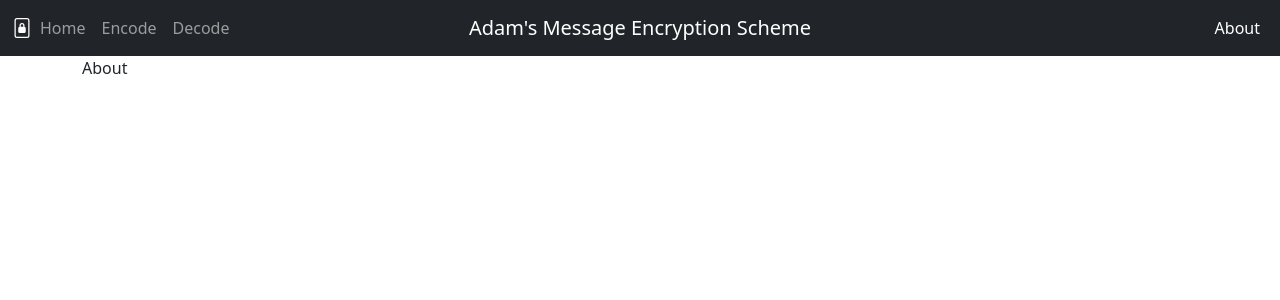
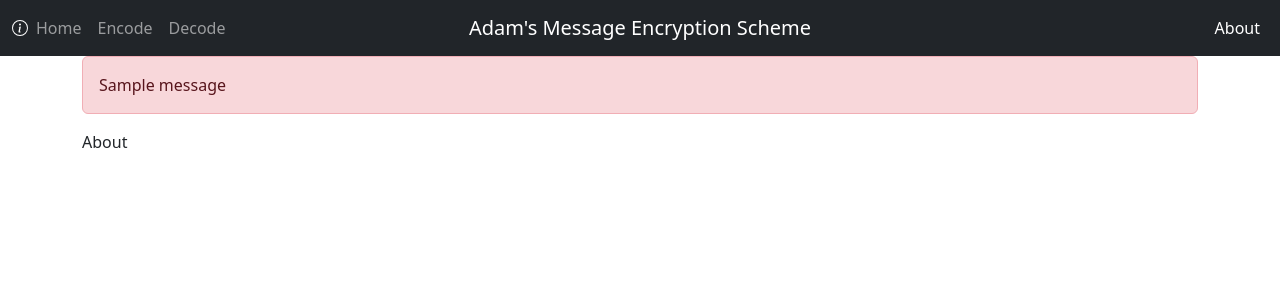
Before and after one commit to adam-bartholomew/encode-message, a Flask app: page /about in a window 1280 px wide. Shown: the top 300 px of the page. Run offline with Flask 3, Linux system fonts and the light colour scheme; one stand-in notice (Sample message) is shown; parts of the project's set-up code (start-up, migrations or seed data) failed here and were passed over; some libraries are stand-ins or nearby versions.

Commit message:
Add icons for each page. Add flash messages. Used redirect when clearing form instead of render_template. Add hover text to nav items.

```diff
--- a/app.py
+++ b/app.py
@@ -28,33 +28,40 @@ def index():
 
 @app.route('/encode', methods=('GET', 'POST'))
 def encode():
-    template = 'encode.html'
+    page_name = "encode"
+    page_template = f"{page_name}.html"
+
     if request.method == 'POST':
         if request.form.get('encodeSubmit') == 'Submit':
             msg = request.form.get('inputMessage')
             if msg:
                 main.log.info(f"submitting encode form with message: {msg}")
                 encoded_msg = msg + "\n-----------------------" + main.encode(msg)
-                return render_template(template, encoded_message=encoded_msg)
+                return render_template(page_template, encoded_message=encoded_msg)
+            else:
+                flash("Please enter a message to encode.")
         if request.form.get('encodeClear') == 'Clear':
             main.log.info("Clearing encode form.")
-            return render_template(template)
-    return render_template(template)
+            return redirect(url_for(page_name))
+    return render_template(page_template)
 
 
 @app.route('/decode', methods=('GET', 'POST'))
 def decode():
-    template = 'decode.html'
+    page_name = "decode"
+    page_template = f"{page_name}.html"
     if request.method == 'POST':
         if request.form.get('decodeSubmit') == 'Submit':
             msg = request.form.get('inputMessage')
             if msg:
                 main.log.info(f"Submitting decode form with msg: {msg}")
                 decoded_msg = msg + "\n-----------------------\n" + main.decode(msg)
-                return render_template(template, decoded_message=decoded_msg)
+                return render_template(page_template, decoded_message=decoded_msg)
+            else:
+                flash("Please enter a message to decode.")
         if request.form.get('decodeClear') == 'Clear':
             main.log.info("Clearing decode form.")
-            return render_template(template)
+            return redirect(url_for(page_name))
 
     return render_template('decode.html')
 
--- a/templates/about.html
+++ b/templates/about.html
@@ -3,5 +3,4 @@
 
 {% block content %}
 <p>About</p>
-
 {% endblock %}
--- a/templates/base.html
+++ b/templates/base.html
@@ -1,13 +1,13 @@
 <!doctype html>
 {% set nav_bar_left = [
-    ('/', 'index', 'Home'),
-    ('/encode', 'encode', 'Encode'),
-    ('/decode', 'decode', 'Decode')
+    ('/', 'index', 'Home', 'Go to the welcome page'),
+    ('/encode', 'encode', 'Encode', 'Encode a message'),
+    ('/decode', 'decode', 'Decode', 'Decode a message')
 ] -%}
 {% set nav_bar_right = [
-    ('/about', 'about', 'About')
+    ('/about', 'about', 'About', 'Bonus information')
 ] -%}
-{% set active_page = active_page|default('idnex') -%}
+{% set active_page = active_page|default('index') -%}
 <html lang="en">
   <head>
     <!-- Required meta tags -->
@@ -31,34 +31,49 @@
                 <span class="navbar-toggler-icon"></span>
             </button>
             <!--Navbar Image-->
-            <svg xmlns="http://www.w3.org/2000/svg" width="20" height="20" fill="white" class="bi bi-file-lock2" viewBox="0 0 16 16">
-              <path d="M8 5a1 1 0 0 1 1 1v1H7V6a1 1 0 0 1 1-1zm2 2.076V6a2 2 0 1 0-4 0v1.076c-.54.166-1 .597-1 1.224v2.4c0 .816.781 1.3 1.5 1.3h3c.719 0 1.5-.484 1.5-1.3V8.3c0-.627-.46-1.058-1-1.224z"/>
-              <path d="M4 0a2 2 0 0 0-2 2v12a2 2 0 0 0 2 2h8a2 2 0 0 0 2-2V2a2 2 0 0 0-2-2H4zm0 1h8a1 1 0 0 1 1 1v12a1 1 0 0 1-1 1H4a1 1 0 0 1-1-1V2a1 1 0 0 1 1-1z"/>
-            </svg>
+            {% if active_page == "encode" %}
+                <svg xmlns="http://www.w3.org/2000/svg" width="16" height="16" fill="white" class="bi bi-file-lock2" viewBox="0 0 16 16">
+                    <path d="M8 5a1 1 0 0 1 1 1v1H7V6a1 1 0 0 1 1-1zm2 2.076V6a2 2 0 1 0-4 0v1.076c-.54.166-1 .597-1 1.224v2.4c0 .816.781 1.3 1.5 1.3h3c.719 0 1.5-.484 1.5-1.3V8.3c0-.627-.46-1.058-1-1.224z"/>
+                    <path d="M4 0a2 2 0 0 0-2 2v12a2 2 0 0 0 2 2h8a2 2 0 0 0 2-2V2a2 2 0 0 0-2-2H4zm0 1h8a1 1 0 0 1 1 1v12a1 1 0 0 1-1 1H4a1 1 0 0 1-1-1V2a1 1 0 0 1 1-1z"/>
+                </svg>
+            {% elif active_page == "decode" %}
+                <svg xmlns="http://www.w3.org/2000/svg" width="16" height="16" fill="white" class="bi bi-unlock" viewBox="0 0 16 16">
+                    <path d="M11 1a2 2 0 0 0-2 2v4a2 2 0 0 1 2 2v5a2 2 0 0 1-2 2H3a2 2 0 0 1-2-2V9a2 2 0 0 1 2-2h5V3a3 3 0 0 1 6 0v4a.5.5 0 0 1-1 0V3a2 2 0 0 0-2-2zM3 8a1 1 0 0 0-1 1v5a1 1 0 0 0 1 1h6a1 1 0 0 0 1-1V9a1 1 0 0 0-1-1H3z"/>
+                </svg>
+            {% elif active_page == "about" %}
+                <svg xmlns="http://www.w3.org/2000/svg" width="16" height="16" fill="white" class="bi bi-info-circle" viewBox="0 0 16 16">
+                    <path d="M8 15A7 7 0 1 1 8 1a7 7 0 0 1 0 14zm0 1A8 8 0 1 0 8 0a8 8 0 0 0 0 16z"/>
+                    <path d="m8.93 6.588-2.29.287-.082.38.45.083c.294.07.352.176.288.469l-.738 3.468c-.194.897.105 1.319.808 1.319.545 0 1.178-.252 1.465-.598l.088-.416c-.2.176-.492.246-.686.246-.275 0-.375-.193-.304-.533L8.93 6.588zM9 4.5a1 1 0 1 1-2 0 1 1 0 0 1 2 0z"/>
+                </svg>
+            {% else %}
+                <svg xmlns="http://www.w3.org/2000/svg" width="16" height="16" fill="white" class="bi bi-house-door" viewBox="0 0 16 16">
+                    <path d="M8.354 1.146a.5.5 0 0 0-.708 0l-6 6A.5.5 0 0 0 1.5 7.5v7a.5.5 0 0 0 .5.5h4.5a.5.5 0 0 0 .5-.5v-4h2v4a.5.5 0 0 0 .5.5H14a.5.5 0 0 0 .5-.5v-7a.5.5 0 0 0-.146-.354L13 5.793V2.5a.5.5 0 0 0-.5-.5h-1a.5.5 0 0 0-.5.5v1.293L8.354 1.146ZM2.5 14V7.707l5.5-5.5 5.5 5.5V14H10v-4a.5.5 0 0 0-.5-.5h-3a.5.5 0 0 0-.5.5v4H2.5Z"/>
+                </svg>
+            {% endif %}
 
-            <!--Navbar contents-->
+            <!--Navbar items-->
             <div class="collapse navbar-collapse" id="navbarNav">
                 <ul id="navigation" class="navbar-nav">
-                    {% for href, id, caption in nav_bar_left %}
-                    {% if id == active_page %}
-                        {% set row_class = "nav-link active" %}
-                    {% else %}
-                        {% set row_class = "nav-link" %}
-                    {%endif %}
-                    <li class="nav-item">
-                        <a class="{{ row_class }}" href="{{ href|e }}">{{ caption|e }}</a>
-                    </li>
-                    {% endfor %}
-                </ul>
-                <ul class="navbar-nav ms-auto">
-                    {% for href, id, caption in nav_bar_right %}
+                    {% for href, id, caption, hover in nav_bar_left %}
                     {% if id == active_page %}
                         {% set row_class = "nav-link active" %}
                     {% else %}
                         {% set row_class = "nav-link" %}
                     {% endif %}
                     <li class="nav-item">
-                        <a class="{{ row_class }}" href="{{ href|e }}" data-bs-target="#myModal" data-bs-toggle="modal">{{ caption|e }}</a>
+                        <a class="{{ row_class }}" href="{{ href|e }}" title="{{ hover|e }}">{{ caption|e }}</a>
+                    </li>
+                    {% endfor %}
+                </ul>
+                <ul class="navbar-nav ms-auto">
+                    {% for href, id, caption, hover in nav_bar_right %}
+                    {% if id == active_page %}
+                        {% set row_class = "nav-link active" %}
+                    {% else %}
+                        {% set row_class = "nav-link" %}
+                    {% endif %}
+                    <li class="nav-item">
+                        <a class="{{ row_class }}" href="{{ href|e }}" title="{{ hover|e }}" data-bs-target="#myModal" data-bs-toggle="modal">{{ caption|e }}</a>
                     </li>
                     {% endfor %}
                 </ul>
@@ -66,6 +81,9 @@
         </div>
     </nav>
     <div class="container">
+        {% for message in get_flashed_messages() %}
+            <div class="alert alert-danger">{{ message }}</div>
+        {% endfor %}
         {% block content %} {% endblock %}
     </div>
 
```
Also changed, not shown: templates/decode.html (indentation only), templates/encode.html (indentation only).
